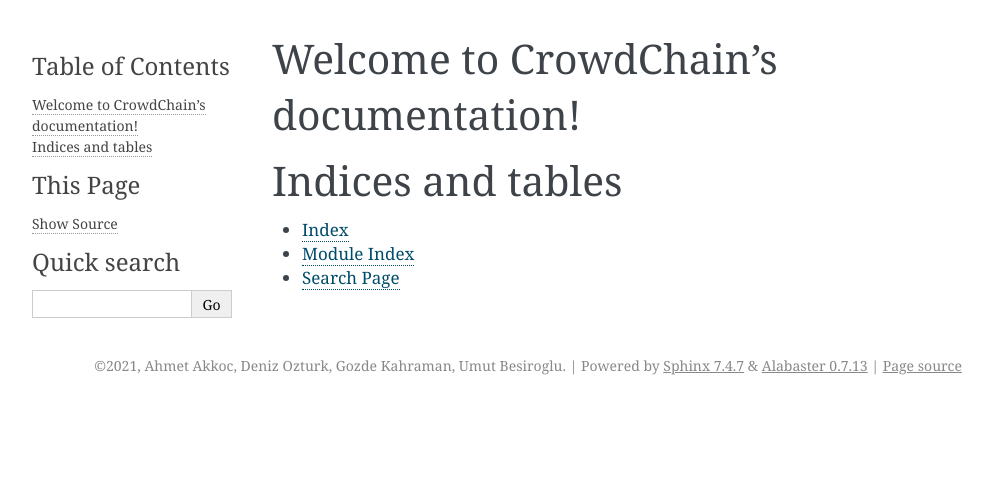
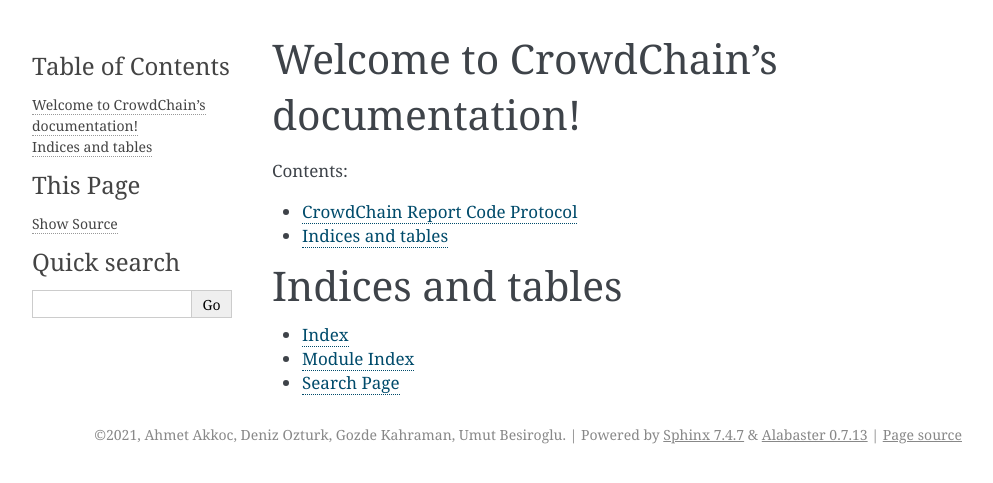
Before and after one commit to Crowdie-Project/Crowdie, a Sphinx documentation site: the page built from docs/source/index.rst, in a window 1280 px wide. Shown: the top 483 px of the page, without its empty margins (148-1141 px from the left). Built offline with Sphinx 7.4.7, drawn with Linux system fonts in a browser that asks for light colours.

Commit message:
Added page for codes (to be filled)

```diff
--- /dev/null
+++ b/docs/source/codes/codes.rst
@@ -0,0 +1,12 @@
+CrowdChain Report Code Protocol
+======================================
+
+* Codes go here!
+
+
+Indices and tables
+==================
+
+* :ref:`genindex`
+* :ref:`modindex`
+* :ref:`search`
--- a/docs/source/index.rst
+++ b/docs/source/index.rst
@@ -10,6 +10,7 @@
    :maxdepth: 2
    :caption: Contents:
 
+   codes/codes
 
 
 Indices and tables
```
